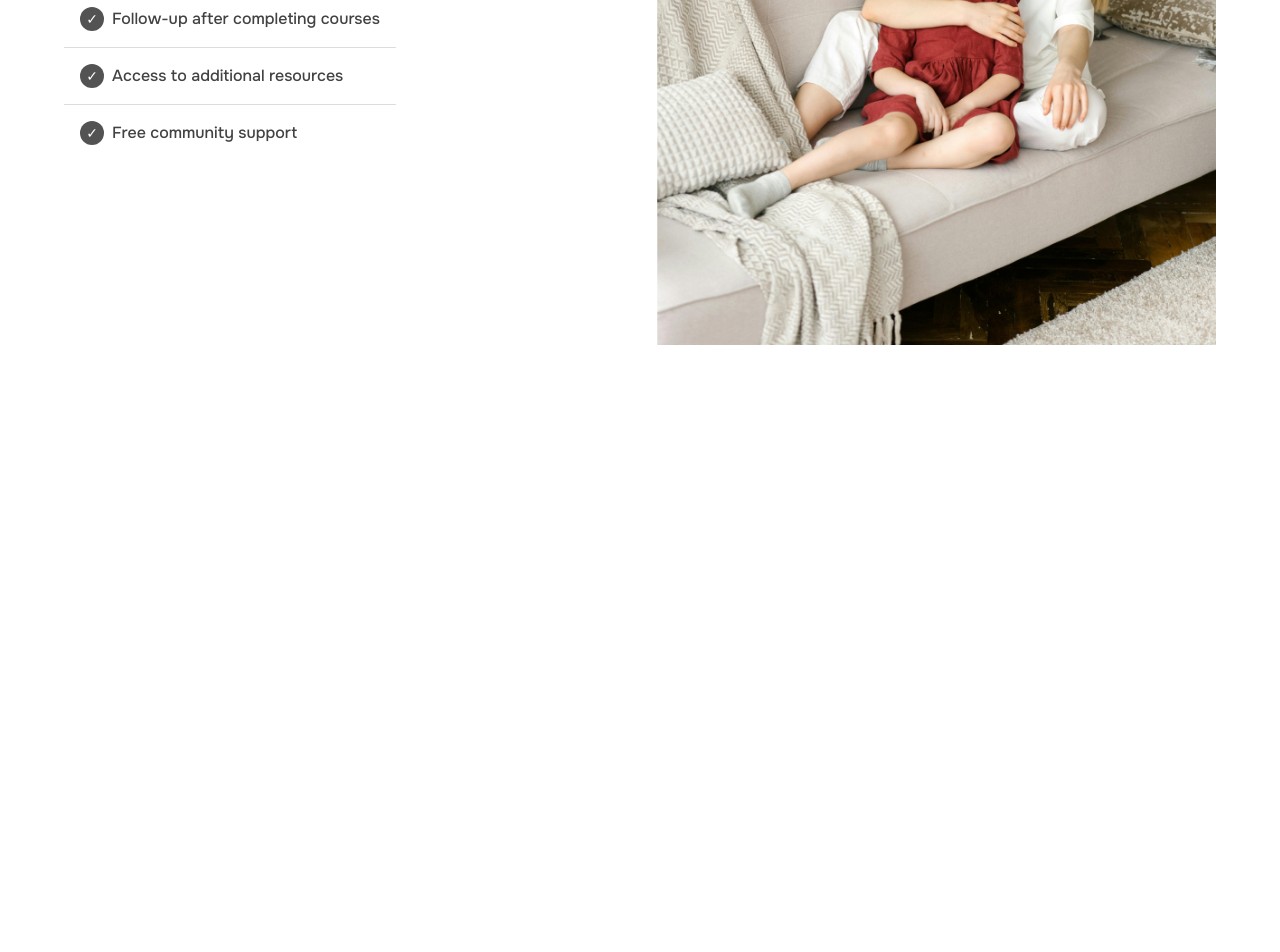
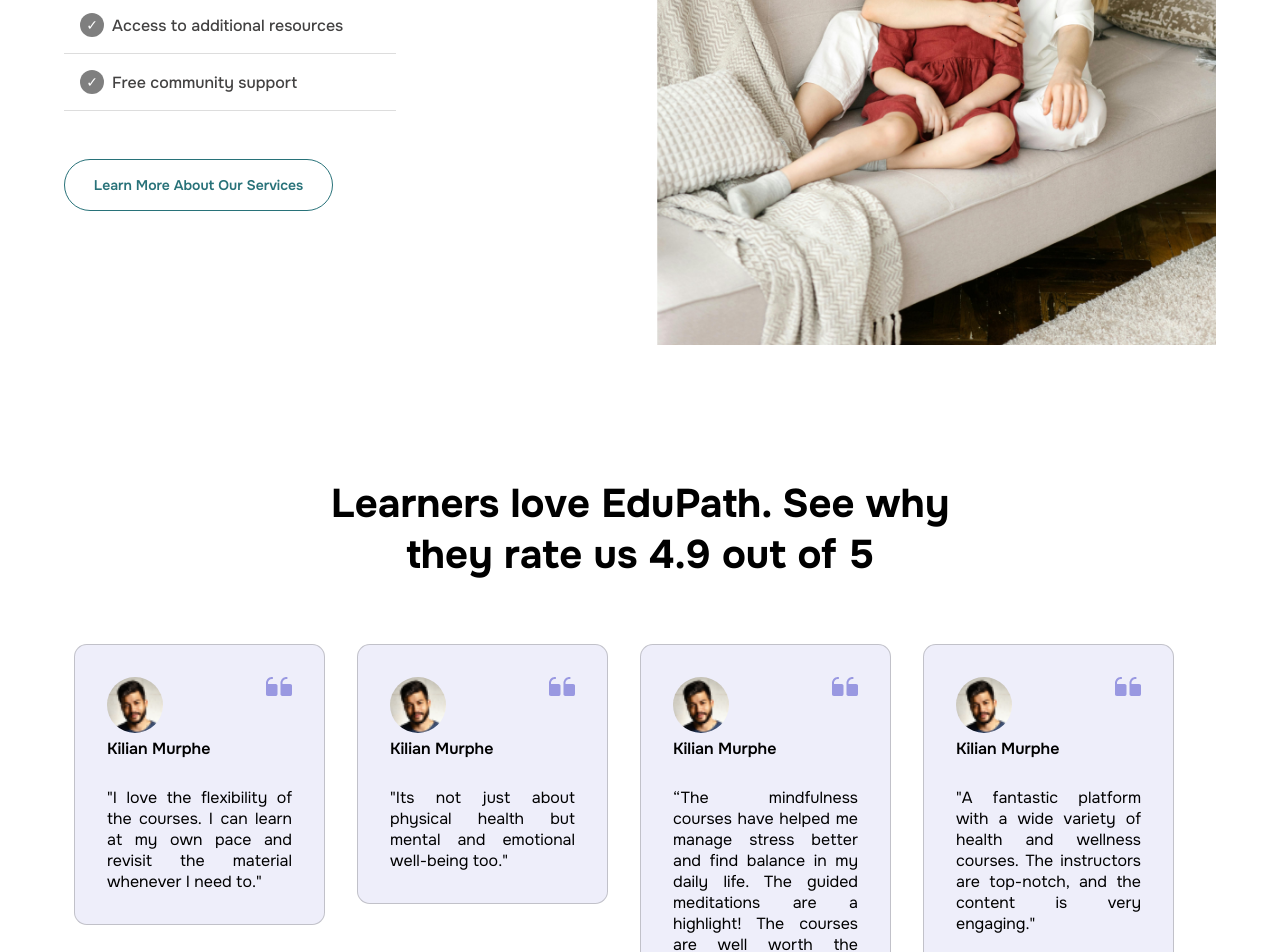
Before and after one commit to Fatiha26/eduPath, a Next.js app: page / in a window 1280 px wide. Shown: the part 2060-3012 px from the top of the page. Before the commit the page ends 2474 px from the top, so only its background shows below. Built offline with nearby package versions, Linux system fonts and the light colour scheme.

Commit message:
review section added

```diff
--- a/src/app/components/Courses.tsx
+++ b/src/app/components/Courses.tsx
@@ -26,7 +26,7 @@ const ElasticCarousel = () => {
         build resilience, and foster a sense of inner peace and balance.
       </p>
       <div className={styles.course__slider}>
-        <Carousel breakPoints={breakPoints} pagination={false}>
+        <Carousel breakPoints={breakPoints} pagination={false} enableAutoPlay={true} autoPlaySpeed={3000}>
           {courseData.map((item, index) => (
             <div key={index} className={styles.course__card}>
               <div className={styles.image__div}>
--- a/src/app/components/Provide.tsx
+++ b/src/app/components/Provide.tsx
@@ -53,6 +53,7 @@ const Provide = () => {
                         )}
                     </div>
                 ))}
+              <button className={styles.btn}>Learn More About Our Services</button>
             </div>
             <div>
                 <Image src='/image/accordion.png'
--- /dev/null
+++ b/src/app/components/Review.tsx
@@ -0,0 +1,43 @@
+"use client"
+
+import Image from 'next/image'
+import React from 'react'
+import { reviewData } from '../../utils/helper/dummy-data/review'
+import Carousel from "react-elastic-carousel";
+import styles from "../../../styles/review.module.scss";
+
+const breakPoints = [
+    { width: 1, itemsToShow: 1 },
+    { width: 768, itemsToShow: 3 },
+    { width: 1024, itemsToShow: 4 }
+  ];
+
+
+const Review = () => {
+  return (
+    <div className={styles.review}>
+        <h2 className={styles.heading}>Learners love EduPath. See why <br/> they rate us 4.9 out of 5</h2>
+        <Carousel breakPoints={breakPoints} showArrows={false} pagination={true} enableAutoPlay={true} autoPlaySpeed={3000}>
+        {reviewData.map((item,index)=>(
+            <div key={index} className={styles.review__card}>
+            <div className={styles.review__card__top}>
+                <div>
+                <Image src={item.image1} width={56} height={56} alt='pp'
+                style={{ borderRadius: '50%', width: '56px', height: '56px' }}/>
+                <p className={styles.review__card__name}>{item.name}</p>
+                </div>
+                <div>
+                <Image src={item.image2} width={26} height={19} alt='pp' />
+                </div>
+            </div>
+            <div className={styles.review__card__text}>
+                <p>{item.text}</p>
+            </div>
+        </div>
+        ))}
+        </Carousel>
+    </div>
+  )
+}
+
+export default Review
--- a/src/app/page.tsx
+++ b/src/app/page.tsx
@@ -3,6 +3,7 @@ import styles from "../../styles/page.module.scss";
 import Banner from "./components/Banner";
 import ElasticCarousel from "./components/Courses";
 import Provide from "./components/Provide";
+import Review from "./components/Review";
 
 export default function Home() {
   return (
@@ -11,6 +12,7 @@ export default function Home() {
          <Banner />
          <ElasticCarousel />
          <Provide />
+         <Review />
        </main>
     </div>
   );
--- /dev/null
+++ b/src/utils/helper/dummy-data/review.tsx
@@ -0,0 +1,68 @@
+export const reviewData = [
+    {
+        image1: '/image/pp1.png',
+        image2: '/image/comma.png',
+        name: 'Kilian Murphe',
+        text: '"A fantastic platform with a wide variety of health and wellness courses. The instructors are top-notch, and the content is very engaging."'
+    },
+    {
+        image1: '/image/pp1.png',
+        image2: '/image/comma.png',
+        name: 'Kilian Murphe',
+        text: '"I love the flexibility of the courses. I can learn at my own pace and revisit the material whenever I need to."'
+    },
+    {
+        image1: '/image/pp1.png',
+        image2: '/image/comma.png',
+        name: 'Kilian Murphe',
+        text: '"Its not just about physical health but mental and emotional well-being too."'
+    },
+    {
+        image1: '/image/pp1.png',
+        image2: '/image/comma.png',
+        name: 'Kilian Murphe',
+        text: '“The mindfulness courses have helped me manage stress better and find balance in my daily life. The guided meditations are a highlight! The courses are well worth the investment and have made a positive impact on my life." '
+    },
+    {
+        image1: '/image/pp1.png',
+        image2: '/image/comma.png',
+        name: 'Kilian Murphe',
+        text: '"A fantastic platform with a wide variety of health and wellness courses. The instructors are top-notch, and the content is very engaging."'
+    },
+    {
+        image1: '/image/pp1.png',
+        image2: '/image/comma.png',
+        name: 'Kilian Murphe',
+        text: '"I love the flexibility of the courses. I can learn at my own pace and revisit the material whenever I need to."'
+    },
+    {
+        image1: '/image/pp1.png',
+        image2: '/image/comma.png',
+        name: 'Kilian Murphe',
+        text: '"I love the flexibility of the courses. I can learn at my own pace and revisit the material whenever I need to."'
+    },
+    {
+        image1: '/image/pp1.png',
+        image2: '/image/comma.png',
+        name: 'Kilian Murphe',
+        text: '"Its not just about physical health but mental and emotional well-being too."'
+    },
+    {
+        image1: '/image/pp1.png',
+        image2: '/image/comma.png',
+        name: 'Kilian Murphe',
+        text: '“The mindfulness courses have helped me manage stress better and find balance in my daily life. The guided meditations are a highlight! The courses are well worth the investment and have made a positive impact on my life." '
+    },
+    {
+        image1: '/image/pp1.png',
+        image2: '/image/comma.png',
+        name: 'Kilian Murphe',
+        text: '"A fantastic platform with a wide variety of health and wellness courses. The instructors are top-notch, and the content is very engaging."'
+    },
+    {
+        image1: '/image/pp1.png',
+        image2: '/image/comma.png',
+        name: 'Kilian Murphe',
+        text: '"I love the flexibility of the courses. I can learn at my own pace and revisit the material whenever I need to."'
+    }
+]
--- a/styles/course.module.scss
+++ b/styles/course.module.scss
@@ -120,6 +120,7 @@
     }
     }
   }
+
 }
 .course__card:hover{
   background-color: #9998E11A;
--- a/styles/provide.module.scss
+++ b/styles/provide.module.scss
@@ -1,3 +1,6 @@
+@import './_variable.scss';
+
+
 .accordion__body{
     padding: 4rem;
     h2 {
@@ -59,7 +62,7 @@
       font-size: 14px;
       margin-right: 8px;
       color: #fff;
-      background-color: #535353;
+      background-color: #00000080;
       transition: background-color 0.2s ease-in-out, color 0.2s ease-in-out;
     }
   }
@@ -72,3 +75,16 @@
     line-height: 1.6;
     background-color: #fff;
   }
+  .btn{
+    padding: 1rem 1.8rem;
+    border-radius: 2rem;
+    font-size: 14px;
+    font-weight: 600;
+    outline: none;
+    border: none;
+    color: #fff;
+    margin-top: 3rem;
+    background-color: #fff;
+    border: 1px solid $primary-color;
+    color: $primary-color;
+  }
--- /dev/null
+++ b/styles/review.module.scss
@@ -0,0 +1,35 @@
+@import "./_variable.scss";
+
+.review {
+  padding: 4rem;
+  .heading {
+    text-align: center;
+    font-weight: bold;
+    font-size: 40px;
+  }
+  .review__card {
+    margin: 4rem 0;
+    border-radius: 0.8rem;
+    border: 1px solid #5353534a;
+    background-color: #9998e12a;
+    margin-right: 2rem;
+    padding: 2rem;
+
+    .review__card__top {
+      display: flex;
+      justify-content: space-between;
+      align-items: flex-start;
+
+      .review__card__name {
+        font-weight: 600;
+        font-size: 16px;
+      }
+    }
+
+    .review__card__text {
+      margin-top: 1.8rem;
+      font-size: 16px;
+      text-align: justify;
+    }
+  }
+}
```
Also changed, not shown: public/image/comma.png (added).
